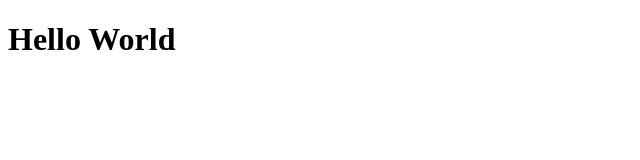
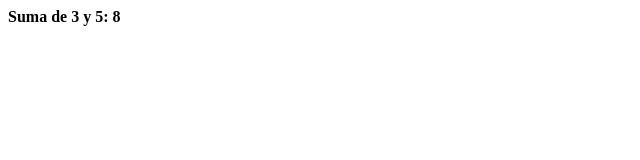
Before and after one commit to Patricio-Asmet/TrabajoPracticoJsAsmet, a plain HTML site: page index.html in a window 1280 px wide. Shown: the whole page, without its empty margins (0-640 px from the left). Drawn offline with Linux system fonts and the light colour scheme.

Commit message:
ejercicio nro 3 resuelto

```diff
--- a/index.html
+++ b/index.html
@@ -8,6 +8,6 @@
     <title>Trabajo Practico Js</title>
 </head>
 <body>
-    <script src="./js/2-helloWorld.js"></script>
+    <script src="./js/3-operacionSuma.js"></script>
 </body>
 </html>
--- /dev/null
+++ b/js/3-operacionSuma.js
@@ -0,0 +1,3 @@
+// Escribe un programa de una sola línea que escriba en la pantalla el resultado de sumar 3 + 5.
+
+document.write('<b>Suma de 3 y 5: ' + (3 + 5));
```
